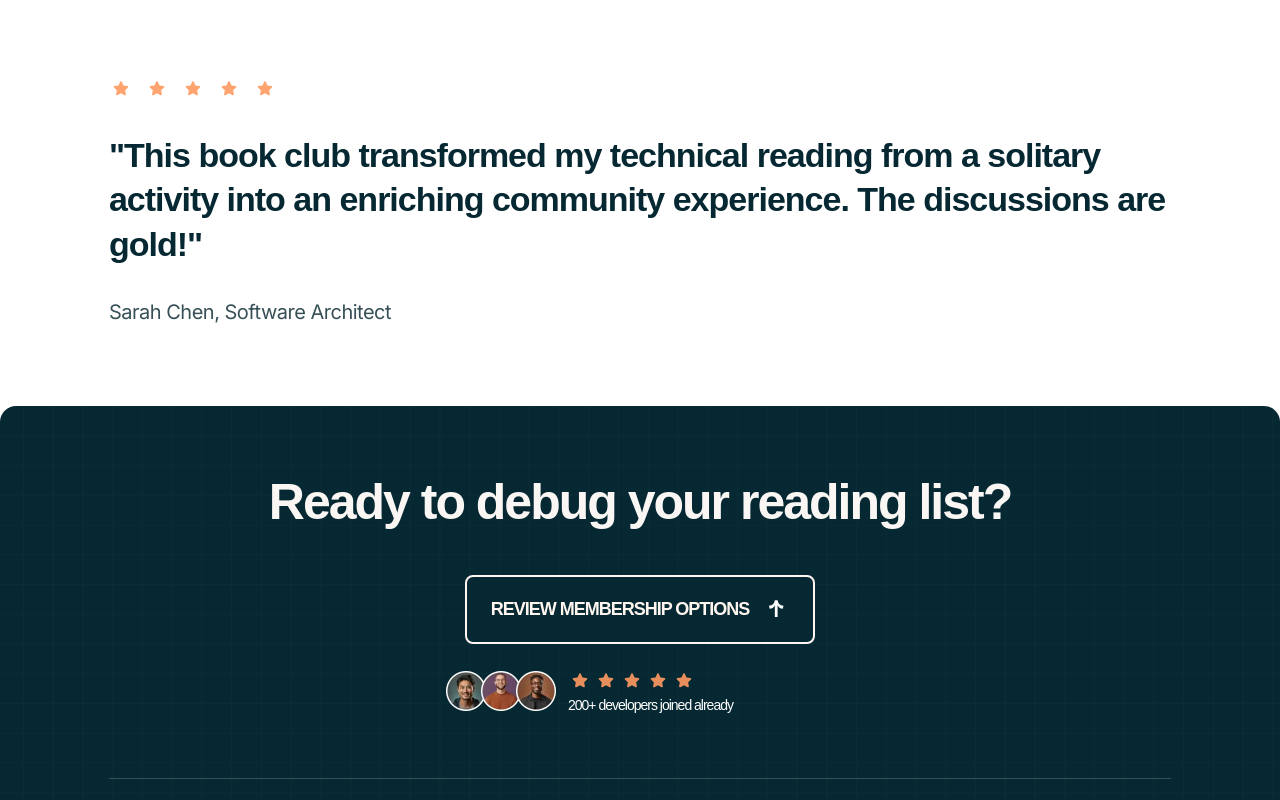
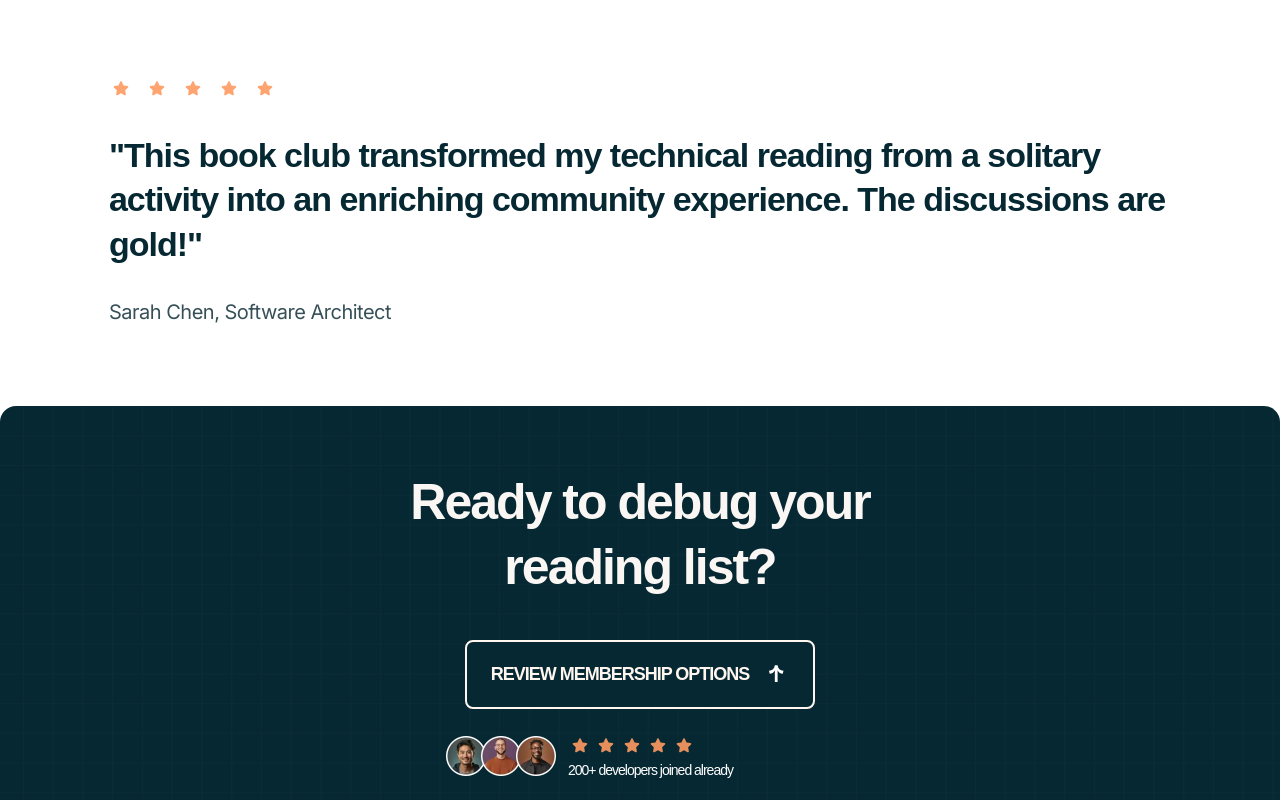
Before and after one commit to kelseyjhayes/Tech-Book-Club-Landing-Page, a plain HTML site: page index.html in a window 1280 px wide. Shown: the part 6269-7069 px from the top of the page. Drawn offline with Linux system fonts and the light colour scheme; a web font is replaced by a local one.

Commit message:
fixed max width in footer

```diff
--- a/style.css
+++ b/style.css
@@ -870,6 +870,8 @@ button[data-type='inverted']:focus {
 
   .primary-footer h2 {
     margin-block-end:2.5rem;
+    max-width:19ch;
+    margin-inline:auto;
   }
 
   .primary-footer button {
```
